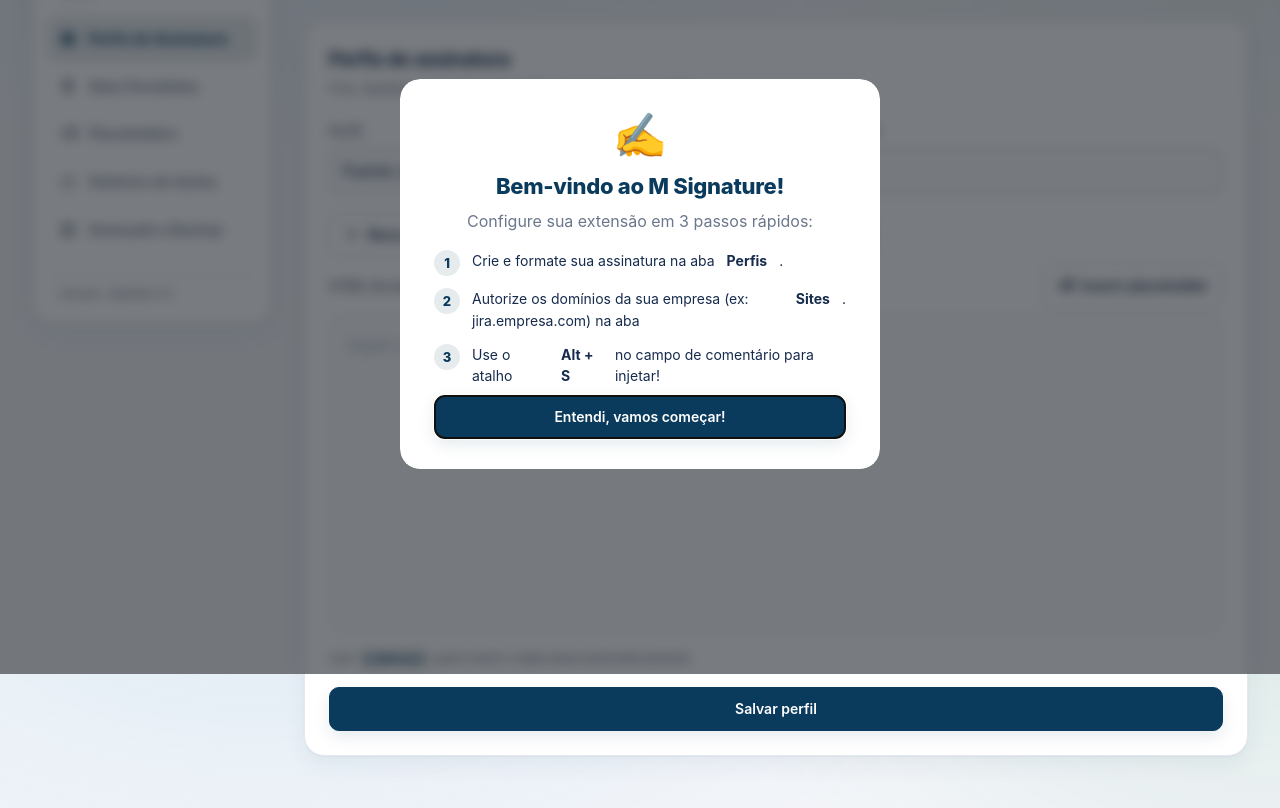
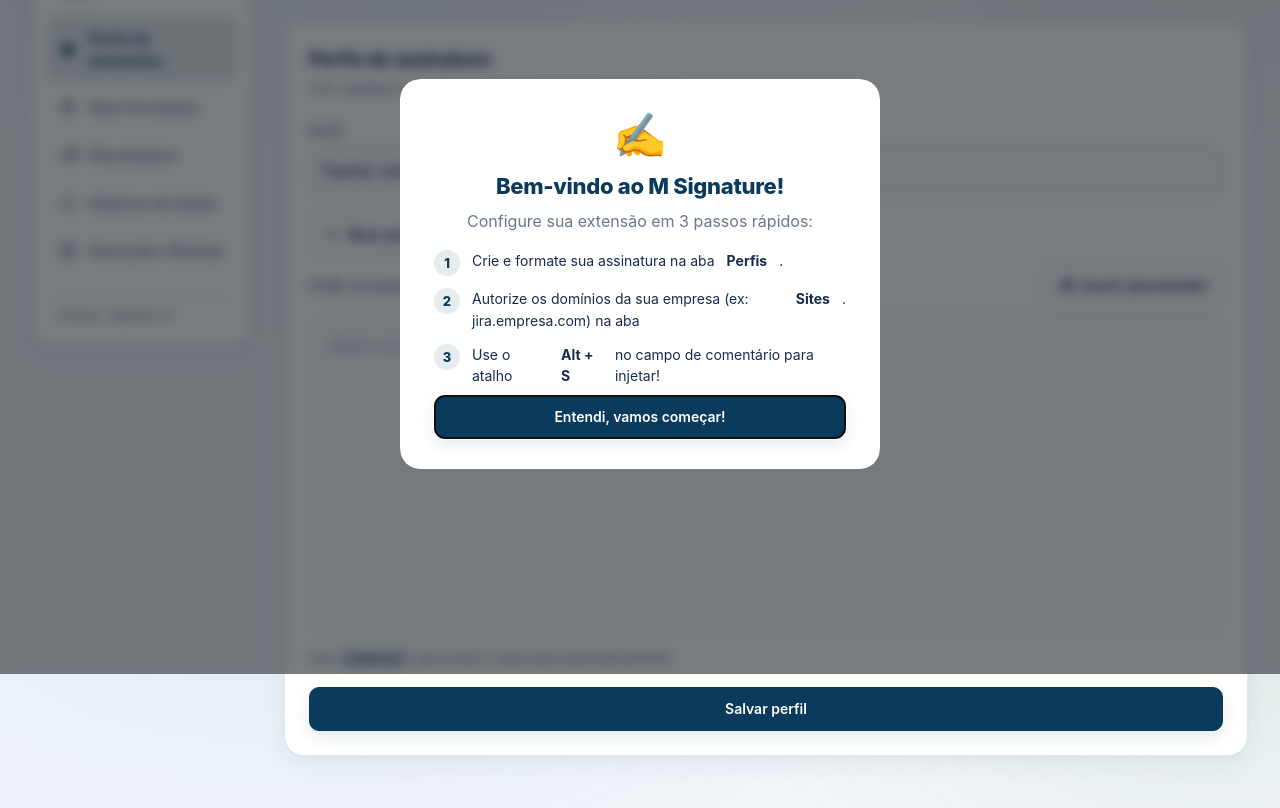
Before and after one commit to matheusbraga-dev/extension-signature, a browser extension: page src/options/index.html in a window 1280 px wide. Shown: the part 126-934 px from the top of the page. Drawn offline with Linux system fonts and the light colour scheme.

Commit message:
feat: amplia ainda mais o layout (popup 640px, options max-width 1600px)

```diff
--- a/src/options/parts/base.css
+++ b/src/options/parts/base.css
@@ -18,14 +18,14 @@
 
 /* ---------- Layout ---------- */
 .page {
-  max-width: 1360px;
+  max-width: 1600px;
   margin: 0 auto;
   padding: 48px 32px 80px;
 }
 
 .layout-grid {
   display: grid;
-  grid-template-columns: 240px 1fr;
+  grid-template-columns: 220px 1fr;
   gap: 32px;
   align-items: start;
 }
--- a/src/popup/parts/base.css
+++ b/src/popup/parts/base.css
@@ -1,7 +1,7 @@
 * { box-sizing: border-box; }
 
 body {
-  width: 520px;
+  width: 640px;
   margin: 0;
   padding: 16px;
   background: var(--desk);
```
